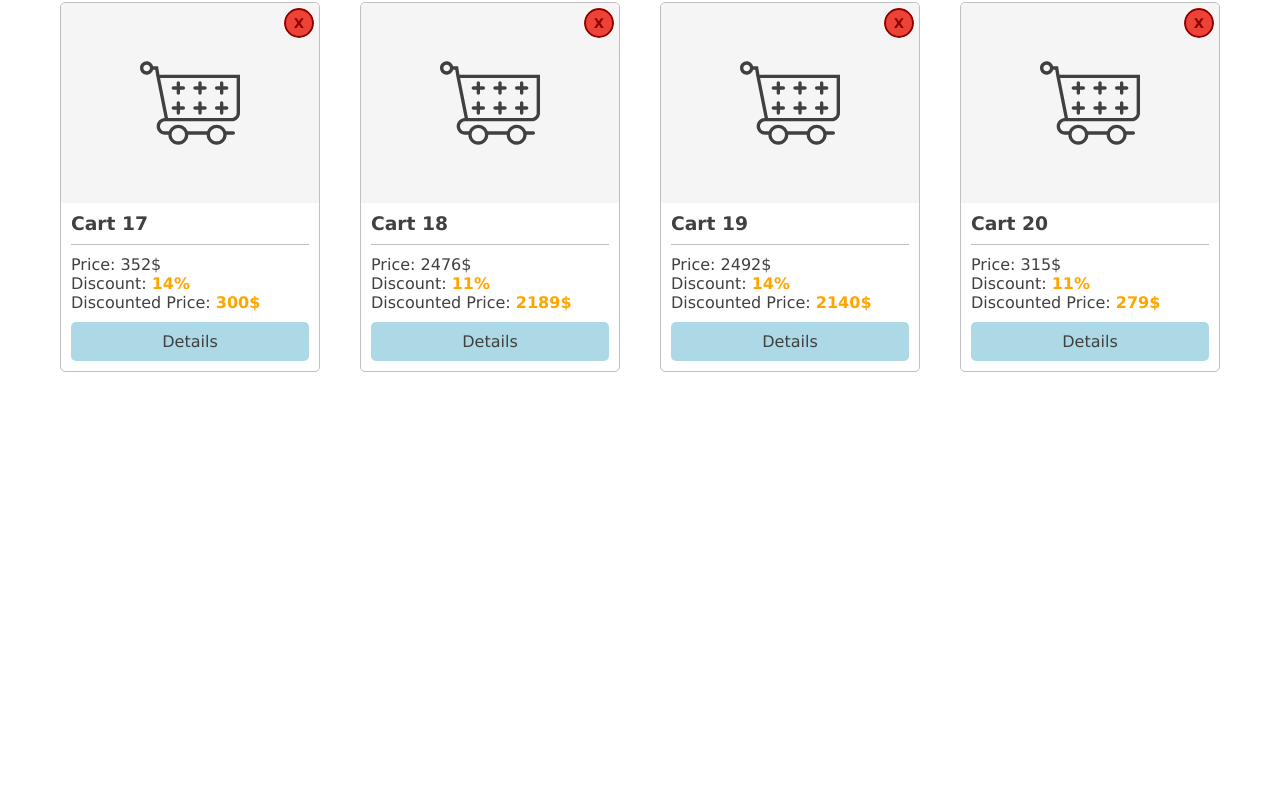
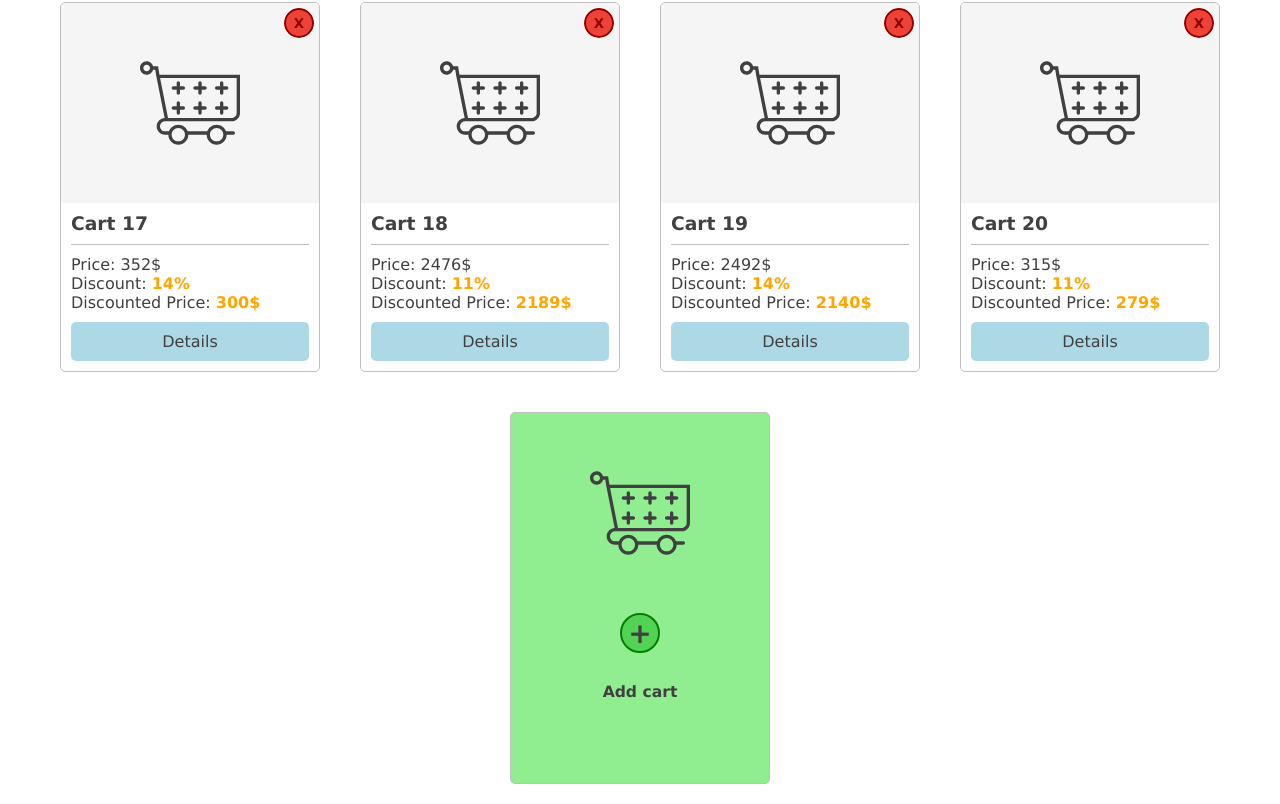
Before and after one commit to michudud/API-Carts, a React (Vite) app: page / in a window 1280 px wide. Shown: the part 1839-2643 px from the top of the page. Before the commit the page ends 2231 px from the top, so only its background shows below. Built offline with nearby package versions, Linux system fonts and the light colour scheme.

Commit message:
add addCartCard

```diff
--- a/src/MainPage.tsx
+++ b/src/MainPage.tsx
@@ -1,6 +1,7 @@
 import React, { useEffect, useState } from "react";
 import { allCarts } from "./allCarts";
 import CartCard from "./CartCard";
+import CartIcon from "./icons/CartIcon";
 import NavBar from "./NavBar";
 
 const MainPage = () => {
@@ -95,6 +96,11 @@ const MainPage = () => {
               />
             );
           })}
+          <button onClick={addCart} className="AddCartCard">
+            <CartIcon />
+            <h1>+</h1>
+            <h3>Add cart</h3>
+          </button>
         </div>
       </div>
     </div>
--- a/src/style.css
+++ b/src/style.css
@@ -130,7 +130,7 @@ nav ul li svg {
 
 .CartCard {
   min-width: 300px;
-  float: left;
+  /* float: left; */
   color: #404040;
 }
 
@@ -232,3 +232,36 @@ nav ul li svg {
   border-radius: 5px;
   cursor: pointer;
 }
+
+.AddCartCard {
+  min-width: 260px;
+  height: 372px;
+  color: #404040;
+  margin: 20px;
+  border: 1px solid silver;
+  border-radius: 5px;
+  display: flex;
+  align-items: center;
+  flex-direction: column;
+  background-color: #90ee90;
+  cursor: pointer;
+}
+
+.AddCartCard svg {
+  margin: 50px;
+  width: 100px;
+  height: 100px;
+}
+
+.AddCartCard h1 {
+  width: 40px;
+  height: 40px;
+  border-radius: 20px;
+  background-color: #53d353;
+  border: 2px solid green;
+  display: flex;
+  justify-content: center;
+  align-items: center;
+  font-size: 28px;
+  margin-bottom: 30px;
+}
```
